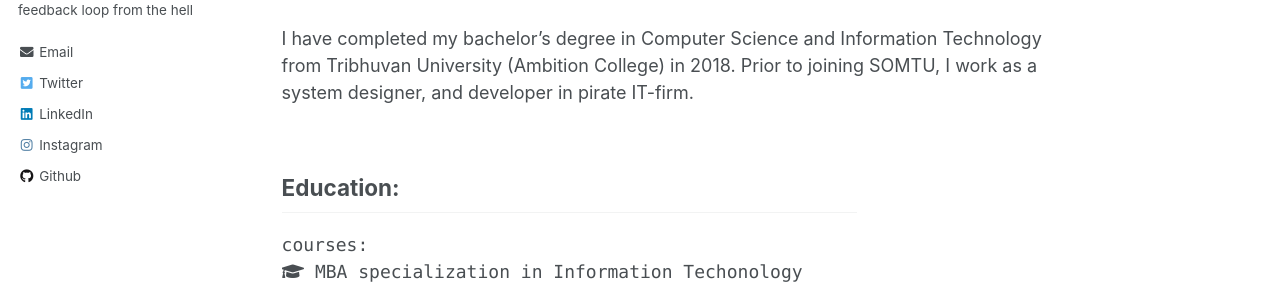
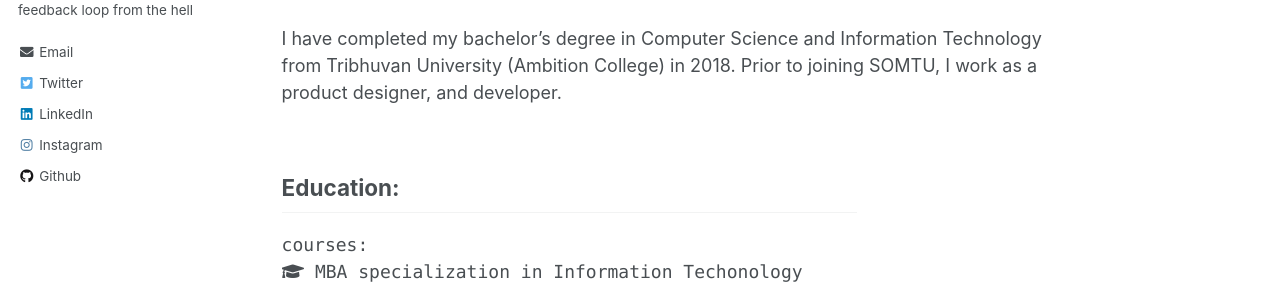
Before and after one commit to BinodAryal/binodaryal.github.io, a Jekyll site: the page built from _pages/about.md, in a window 1280 px wide and 1190 px high. Shown: the part 294-578 px from the top of the window. Built offline with Jekyll 4.4.1, drawn with Linux system fonts in a browser that asks for light colours.

Commit message:
Update about.md

```diff
--- a/_pages/about.md
+++ b/_pages/about.md
@@ -10,7 +10,7 @@ redirect_from:
 
 I am a technology and business enthusiast, pursuing an MBA. I am enrolled in the MBA-IT program at [SOMTU](http://somtu.edu.np/). I am currently working broadly on my researches on topics such as technology leadership and product management. I regularly learn about topics such as business intelligence & analysis, market analysis, data visualization, and project management. I am also a consultant for IT-Startups.
 
-I have completed my bachelor's degree in Computer Science and Information Technology from Tribhuvan University (Ambition College) in 2018. Prior to joining SOMTU, I work as a system designer, and developer in pirate IT-firm.
+I have completed my bachelor's degree in Computer Science and Information Technology from Tribhuvan University (Ambition College) in 2018. Prior to joining SOMTU, I work as a product designer, and developer.
 
 
 <div style="-webkit-column-count: 1; -moz-column-count: 1; column-count: 1; -webkit-column-rule: 1px dotted #e0e0e0; -moz-column-rule: 1px dotted #e0e0e0; column-rule: 1px dotted #e0e0e0; ">
```
